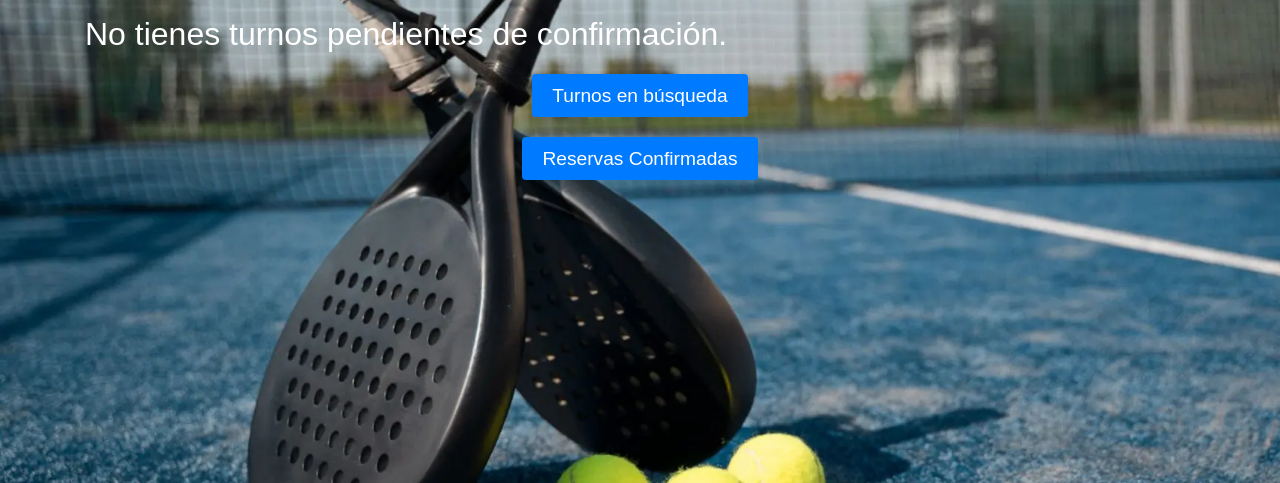
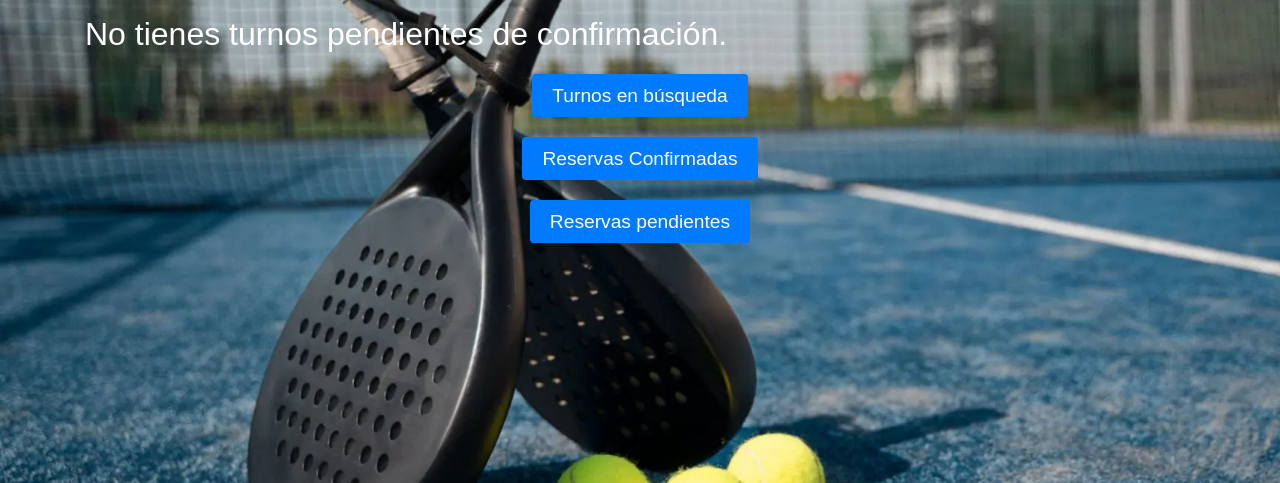
Before and after one commit to Inwinkelried/ucse2024-IW-TP, a Django app: page /ver_mis_reservas/ in a window 1280 px wide. Shown: the part 159-642 px from the top of the page. Run offline with Django 5.2, Linux system fonts and the light colour scheme; the visitor is signed in with stand-in values (Sample User, id 1); some libraries are stand-ins or nearby versions.

Commit message:
Se agrego visualizacion de reservas pendientes
Se agrego la visualizacion de reservas pendientes.

```diff
--- a/padel/accounts/views.py
+++ b/padel/accounts/views.py
@@ -265,6 +265,7 @@ def Manejar_Turno_View(request, id_turno):
 def Ver_Mis_Reservas_View(request):
     user = request.user
     reservas = Turno.objects.filter(usuario = user, estado = 'reservado')
+    reservas_pendientes = Turno.objects.filter(usuario=user, estado = 'pendiente')
     reservas_buscando_gente = Turno.objects.filter(usuario = user, estado= 'buscando_gente')
     turnos_esperando_confirmacion = TurnoUsuario.objects.filter(usuario = user)
     solicitudes_unirse = []
@@ -274,6 +275,7 @@ def Ver_Mis_Reservas_View(request):
     reservas_buscando_gente = zip(reservas_buscando_gente, solicitudes_unirse)
     context = {
         'reservas': reservas,
+        'reservas_pendientes':reservas_pendientes,
         'reservas_buscando_gente': reservas_buscando_gente,
         'turnos_esperando_confirmacion': turnos_esperando_confirmacion,
     }
--- a/padel/templates/mostrar_turnos_proximos.html
+++ b/padel/templates/mostrar_turnos_proximos.html
@@ -27,7 +27,7 @@
                         <li class="list-group-item d-flex justify-content-between align-items-center">
                             <span><i class="bi bi-clock"></i> {{ turno.horario|time:"g:i A" }}</span>
                             <a href="{% url 'reservar_turno' id_complejo=turno.complejo.id id_turno=turno.id %}" class="btn btn-primary btn-sm">
-                                Reservar
+                                Unirse
                             </a>
                         </li>
                         {% endfor %}
--- a/padel/templates/ver_mis_reservas.html
+++ b/padel/templates/ver_mis_reservas.html
@@ -2,7 +2,6 @@
 
 {% block content %}
 <div class="container my-5">
-    <!-- Mensajes de información -->
     {% if messages %}
     <ul class="list-unstyled">
         {% for message in messages %}
@@ -12,8 +11,6 @@
     {% endif %}
 
     <div class="accordion" id="accordionExample">
-
-        <!-- Turnos a los que te uniste -->
         <div class="accordion-item">
             <h2 class="accordion-header" id="headingOne">
                 <button class="accordion-button" type="button" data-bs-toggle="collapse" data-bs-target="#collapseOne" aria-expanded="true" aria-controls="collapseOne">
@@ -37,8 +34,6 @@
                 </div>
             </div>
         </div>
-
-        <!-- Turnos en búsqueda -->
         <div class="accordion-item">
             <h2 class="accordion-header" id="headingTwo">
                 <button class="accordion-button collapsed" type="button" data-bs-toggle="collapse" data-bs-target="#collapseTwo" aria-expanded="false" aria-controls="collapseTwo">
@@ -82,7 +77,6 @@
             </div>
         </div>
 
-        <!-- Reservas Confirmadas -->
         <div class="accordion-item">
             <h2 class="accordion-header" id="headingThree">
                 <button class="accordion-button collapsed" type="button" data-bs-toggle="collapse" data-bs-target="#collapseThree" aria-expanded="false" aria-controls="collapseThree">
@@ -122,6 +116,32 @@
             </div>
         </div>
 
+        <div class="accordion-item">
+            <h2 class="accordion-header" id="headingFour">
+                <button class="accordion-button collapsed" type="button" data-bs-toggle="collapse" data-bs-target="#collapseFour" aria-expanded="false" aria-controls="collapseFour">
+                    Reservas pendientes
+                </button>
+            </h2>
+            <div id="collapseFour" class="accordion-collapse collapse" aria-labelledby="headingFour" data-bs-parent="#accordionExample">
+                <div class="accordion-body">
+                    {% if reservas_pendientes %}
+                    <div class="list-group mb-5">
+                        {% for reserva in reservas_pendientes %}
+                        <div class="list-group-item">
+                            <h5>{{ reserva.complejo.nombre_complejo }}</h5>
+                            <p><strong>Dirección:</strong> {{ reserva.complejo.direccion }}</p>
+                            <p><strong>Teléfono:</strong> {{ reserva.complejo.telefono }}</p>
+                            <p><strong>Fecha:</strong> {{ reserva.horario|date:"l d F" }}</p>
+                            <p><strong>Hora:</strong> {{ reserva.horario|time:"g:i A" }}</p>
+                        </div>
+                        {% endfor %}
+                    </div>
+                    {% else %}
+                    <p class="text-muted-custom">No tienes reservas pendientes.</p>
+                    {% endif %}
+                </div>
+            </div>
+        </div>
     </div>
 </div>
 {% endblock %}
```
